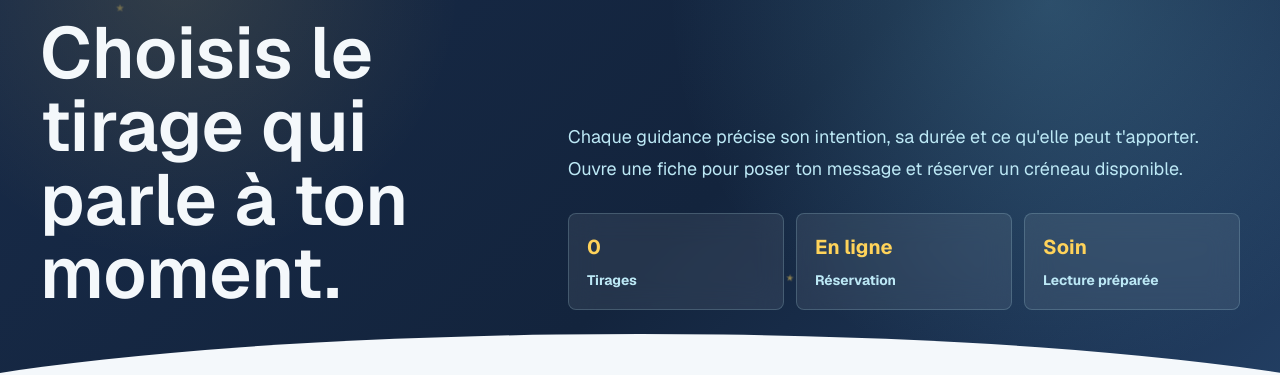
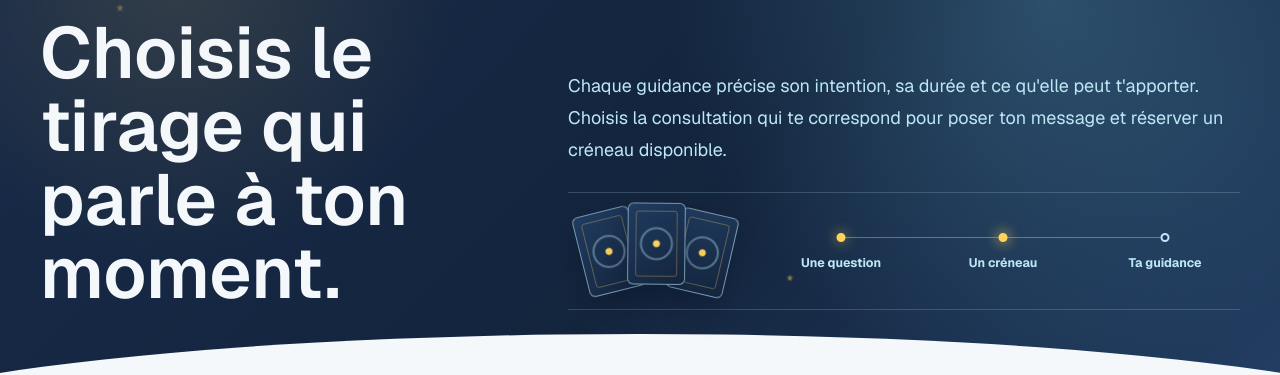
Before and after one commit to Slasshh/RockTheCards, a Next.js app: page /produits in a window 1280 px wide. Shown: the part 148-523 px from the top of the page. Built offline with nearby package versions, Linux system fonts and the light colour scheme; no server answers; the database is empty.

Commit message:
feat: animate the products hero journey

```diff
--- a/src/app/globals.css
+++ b/src/app/globals.css
@@ -529,28 +529,151 @@ html {
   animation-delay: 1100ms;
 }
 
-.products-hero-pill {
-  min-height: 96px;
-  border: 1px solid rgba(188, 232, 245, 0.2);
-  border-radius: 8px;
-  background: rgba(244, 248, 251, 0.08);
-  padding: 18px;
+.products-hero-ritual {
+  display: grid;
+  min-height: 116px;
+  margin-top: 26px;
+  grid-template-columns: 176px minmax(0, 1fr);
+  align-items: center;
+  gap: 22px;
+  border-block: 1px solid rgba(188, 232, 245, 0.2);
+  padding-block: 14px;
+}
+
+.products-hero-deck {
+  position: relative;
+  width: 176px;
+  height: 88px;
+}
+
+.products-hero-card {
+  position: absolute;
+  bottom: 2px;
+  width: 58px;
+  height: 82px;
+  border: 1px solid rgba(188, 232, 245, 0.58);
+  border-radius: 6px;
+  background:
+    radial-gradient(circle at 50% 50%, #FFD35A 0 3px, transparent 4px),
+    radial-gradient(circle at 50% 50%, transparent 0 14px, rgba(188, 232, 245, 0.4) 15px 16px, transparent 17px),
+    linear-gradient(145deg, #203C60, #13243D);
+  box-shadow: 0 12px 30px rgba(5, 16, 31, 0.28);
+  transform-origin: 50% 100%;
+}
+
+.products-hero-card::after {
+  content: "";
+  position: absolute;
+  inset: 7px;
+  border: 1px solid rgba(255, 211, 90, 0.3);
+  border-radius: 3px;
+}
+
+.products-hero-card-left {
+  --card-active-rotation: -16deg;
+  --card-rest-rotation: -13deg;
+  left: 22px;
+  animation: products-hero-card-float 4400ms ease-in-out infinite;
+}
+
+.products-hero-card-center {
+  --card-active-rotation: 1deg;
+  --card-rest-rotation: 0deg;
+  --card-rise: -7px;
+  bottom: 6px;
+  left: 59px;
+  z-index: 2;
+  animation: products-hero-card-float 4000ms ease-in-out 180ms infinite;
+}
+
+.products-hero-card-right {
+  --card-active-rotation: 16deg;
+  --card-rest-rotation: 13deg;
+  left: 96px;
+  animation: products-hero-card-float 4600ms ease-in-out 360ms infinite;
+}
+
+.products-hero-journey {
+  position: relative;
+  display: grid;
+  grid-template-columns: repeat(3, minmax(0, 1fr));
+  gap: 12px;
   color: #BCE8F5;
-  font-size: 0.86rem;
+  font-size: 0.78rem;
   font-weight: 700;
-  backdrop-filter: blur(14px);
-}
-
-.products-hero-pill span {
-  display: block;
-  margin-bottom: 8px;
-  color: #FFD35A;
-  font-size: 1.25rem;
+  text-align: center;
+}
+
+.products-hero-journey::before {
+  content: "";
+  position: absolute;
+  top: 9px;
+  right: 16.66%;
+  left: 16.66%;
+  height: 1px;
+  background: rgba(188, 232, 245, 0.38);
+}
+
+.products-hero-journey::after {
+  content: "";
+  position: absolute;
+  top: 6px;
+  left: 16.66%;
+  width: 7px;
+  height: 7px;
+  border-radius: 50%;
+  background: #FFD35A;
+  box-shadow: 0 0 14px rgba(255, 211, 90, 0.82);
+  animation: products-hero-journey 10000ms linear infinite;
+}
+
+.products-hero-journey span {
+  position: relative;
+  z-index: 1;
+  padding-top: 26px;
+}
+
+.products-hero-journey span::before {
+  content: "";
+  position: absolute;
+  top: 5px;
+  left: 50%;
+  width: 9px;
+  height: 9px;
+  border: 2px solid #BCE8F5;
+  border-radius: 50%;
+  background: #1D3658;
+  transform: translateX(-50%);
+}
+
+.products-hero-journey span:nth-child(1)::before {
+  animation: products-hero-checkpoint-first 10000ms linear infinite;
+}
+
+.products-hero-journey span:nth-child(2)::before {
+  animation: products-hero-checkpoint-second 10000ms linear infinite;
+}
+
+.products-hero-journey span:nth-child(3)::before {
+  animation: products-hero-checkpoint-third 10000ms linear infinite;
+}
+
+@media (max-width: 639px) {
+  .products-hero-ritual {
+    grid-template-columns: 1fr;
+    justify-items: center;
+    gap: 10px;
+  }
+
+  .products-hero-journey {
+    width: 100%;
+  }
 }
 
 .products-list-section {
   position: relative;
   background:
+    linear-gradient(180deg, #F4F8FB 0, rgba(244, 248, 251, 0.88) 72px, transparent 240px),
     radial-gradient(circle at 12% 12%, rgba(117, 199, 231, 0.18), transparent 24%),
     radial-gradient(circle at 88% 34%, rgba(255, 211, 90, 0.12), transparent 24%),
     #F4F8FB;
@@ -2536,6 +2659,124 @@ html {
   }
 }
 
+@keyframes products-hero-card-float {
+  0%,
+  100% {
+    transform: translateY(0) rotate(var(--card-rest-rotation));
+  }
+  50% {
+    transform: translateY(var(--card-rise, -5px)) rotate(var(--card-active-rotation));
+  }
+}
+
+@keyframes products-hero-journey {
+  0% {
+    opacity: 0;
+    left: 16.66%;
+    transform: translateX(-50%);
+  }
+
+  4%,
+  22% {
+    opacity: 1;
+    left: 16.66%;
+    transform: translateX(-50%);
+  }
+
+  38%,
+  56% {
+    opacity: 1;
+    left: 50%;
+    transform: translateX(-50%);
+  }
+
+  72%,
+  92% {
+    opacity: 1;
+    left: 83.34%;
+    transform: translateX(-50%);
+  }
+
+  96%,
+  100% {
+    opacity: 0;
+    left: 83.34%;
+    transform: translateX(-50%);
+  }
+}
+
+@keyframes products-hero-checkpoint-first {
+  0%,
+  3%,
+  100% {
+    border-color: #BCE8F5;
+    background: #1D3658;
+    box-shadow: none;
+  }
+
+  4%,
+  95% {
+    border-color: #FFD35A;
+    background: #FFD35A;
+    box-shadow: 0 0 13px rgba(255, 211, 90, 0.7);
+  }
+}
+
+@keyframes products-hero-checkpoint-second {
+  0%,
+  37%,
+  100% {
+    border-color: #BCE8F5;
+    background: #1D3658;
+    box-shadow: none;
+  }
+
+  38%,
+  95% {
+    border-color: #FFD35A;
+    background: #FFD35A;
+    box-shadow: 0 0 13px rgba(255, 211, 90, 0.7);
+  }
+}
+
+@keyframes products-hero-checkpoint-third {
+  0%,
+  71%,
+  100% {
+    border-color: #BCE8F5;
+    background: #1D3658;
+    box-shadow: none;
+  }
+
+  72%,
+  95% {
+    border-color: #FFD35A;
+    background: #FFD35A;
+    box-shadow: 0 0 13px rgba(255, 211, 90, 0.7);
+  }
+}
+
+@media (prefers-reduced-motion: reduce) {
+  .products-hero-card,
+  .products-hero-journey::after,
+  .products-hero-journey span::before {
+    animation: none;
+  }
+
+  .products-hero-card {
+    transform: rotate(var(--card-rest-rotation));
+  }
+
+  .products-hero-journey::after {
+    display: none;
+  }
+
+  .products-hero-journey span::before {
+    border-color: #FFD35A;
+    background: #FFD35A;
+  }
+}
+
 @keyframes success-spin {
   from {
     transform: rotate(0deg);
--- a/src/app/produits/page.tsx
+++ b/src/app/produits/page.tsx
@@ -31,21 +31,19 @@ export default async function ProduitsPage() {
           <div className="max-w-2xl lg:justify-self-end">
             <p className="text-lg leading-8 text-[#BCE8F5]">
               Chaque guidance précise son intention, sa durée et ce qu&apos;elle
-              peut t&apos;apporter. Ouvre une fiche pour poser ton message et
-              réserver un créneau disponible.
+              peut t&apos;apporter. Choisis la consultation qui te correspond pour
+              poser ton message et réserver un créneau disponible.
             </p>
-            <div className="mt-7 grid gap-3 sm:grid-cols-3">
-              <div className="products-hero-pill">
-                <span>{consultations.length}</span>
-                Tirages
+            <div className="products-hero-ritual">
+              <div className="products-hero-deck" aria-hidden="true">
+                <span className="products-hero-card products-hero-card-left" />
+                <span className="products-hero-card products-hero-card-center" />
+                <span className="products-hero-card products-hero-card-right" />
               </div>
-              <div className="products-hero-pill">
-                <span>En ligne</span>
-                Réservation
-              </div>
-              <div className="products-hero-pill">
-                <span>Soin</span>
-                Lecture préparée
+              <div className="products-hero-journey">
+                <span>Une question</span>
+                <span>Un créneau</span>
+                <span>Ta guidance</span>
               </div>
             </div>
           </div>
```
